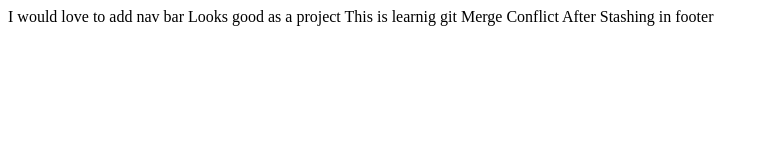
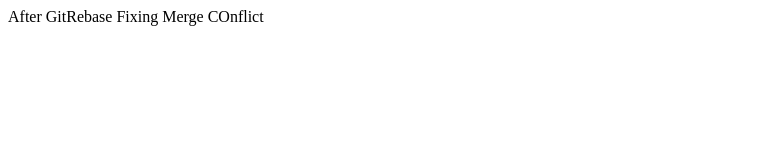
Before and after one commit to suryanva/gitpractice, a plain HTML site: page index.html in a window 1280 px wide. Shown: the whole page, without its empty margins (0-769 px from the left). Drawn offline with Linux system fonts and the light colour scheme.

Commit message:
learnig ti use gitrebase

```diff
--- a/index.html
+++ b/index.html
@@ -6,7 +6,6 @@
     <title>Learning Git</title>
   </head>
   <body>
-    I would love to add nav bar Looks good as a project This is learnig git
-    Merge Conflict After Stashing in footer
+    After GitRebase Fixing Merge COnflict
   </body>
 </html>
```
